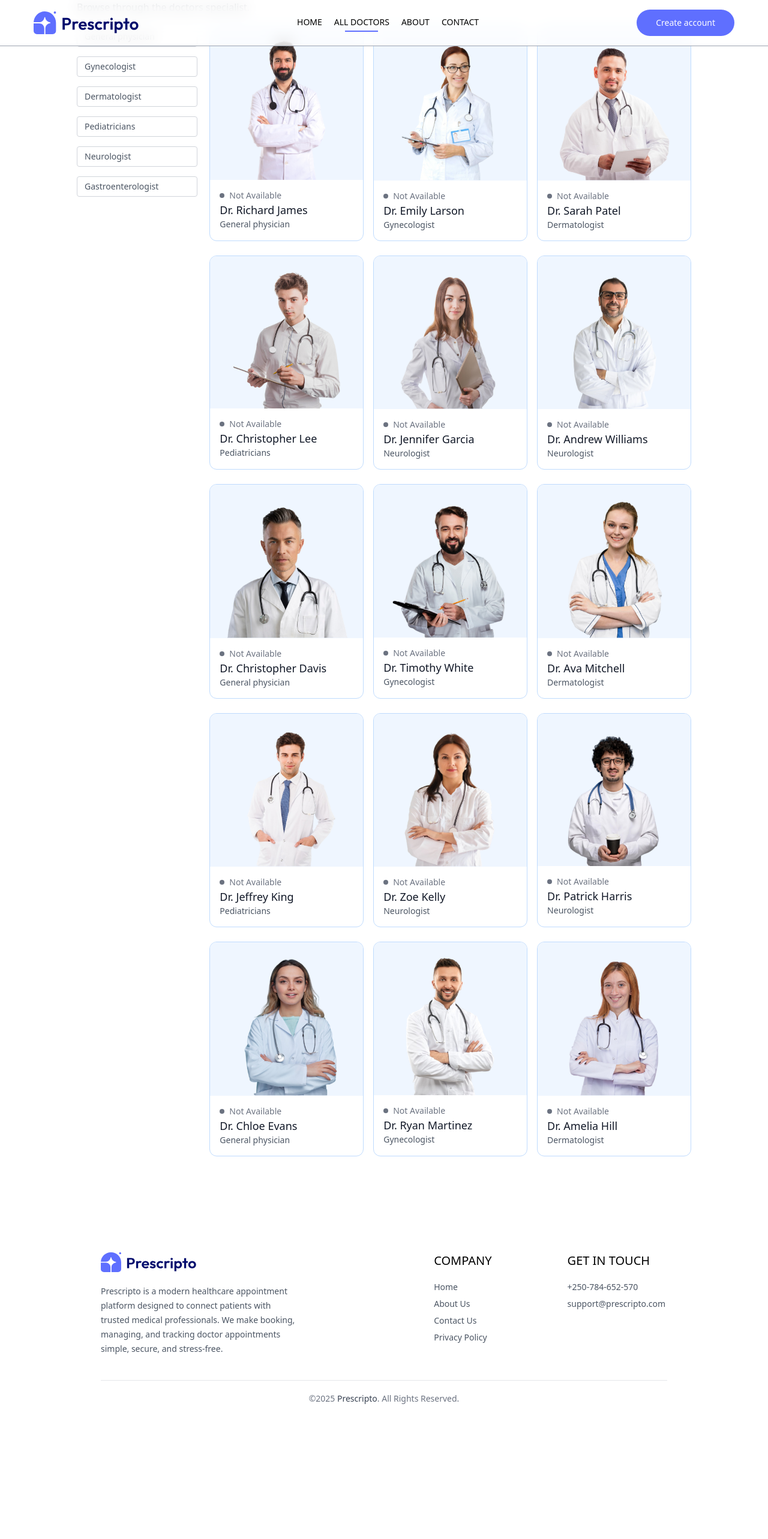
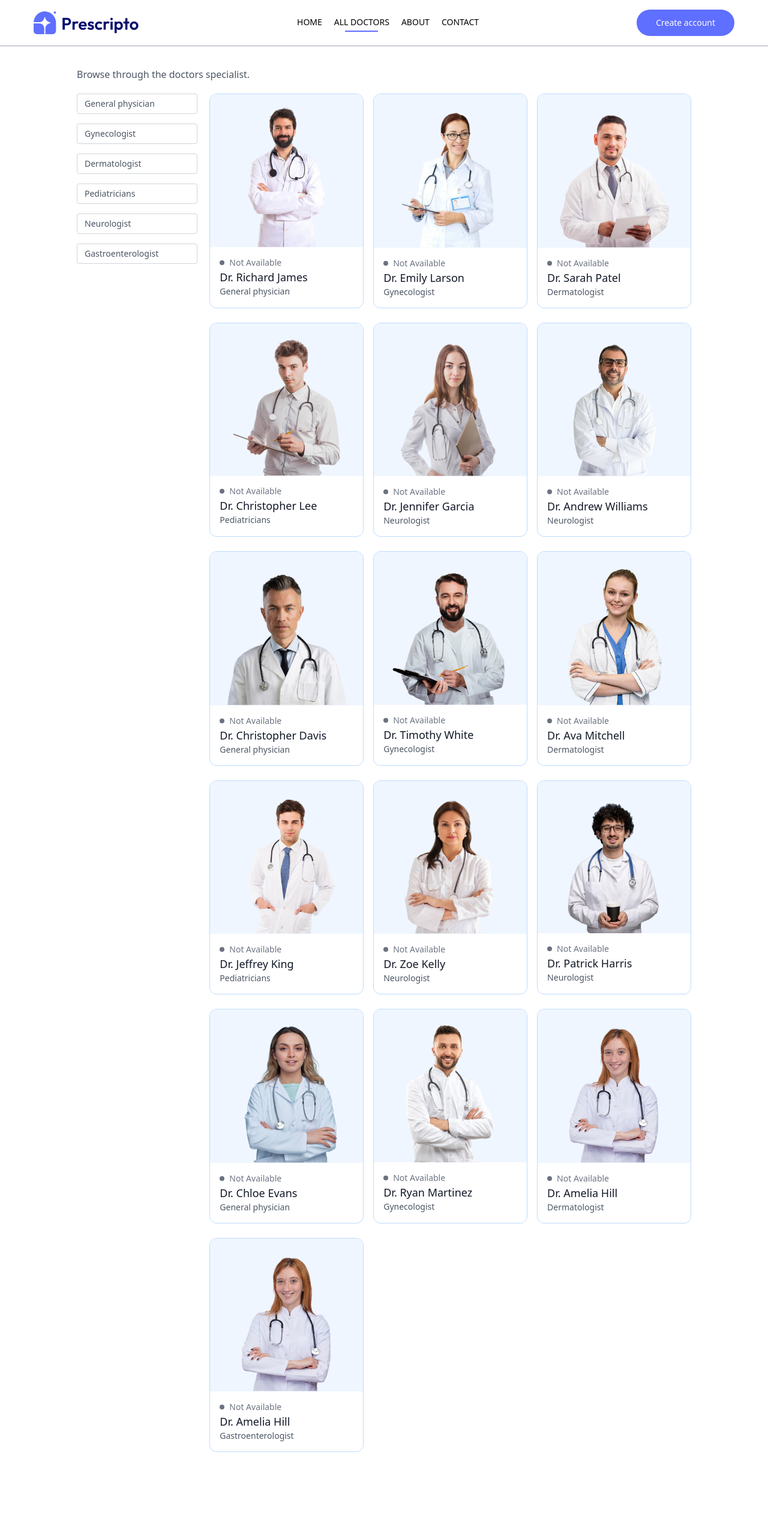
Before and after one commit to SHIVA00202/Doctor_Appointment, a React (Vite) app in the folder frontend/: page /doctors in a window 1280 px wide. Shown: the top 2566 px of the page at 60% size. Before the commit the page ends 2362 px from the top, so only its background shows below. Built offline with nearby package versions, Linux system fonts and the light colour scheme.

Commit message:
Adding Doctor's Data

```diff
--- a/frontend/src/assets/assets.js
+++ b/frontend/src/assets/assets.js
@@ -296,4 +296,18 @@ export const doctors = [
             line2: 'Circle, Ring Road, London'
         }
     },
+    {
+        _id: 'doc16',
+        name: 'Dr. Amelia Hill',
+        image: doc15,
+        speciality: 'Gastroenterologist',
+        degree: 'MBBS',
+        experience: '1 Years',
+        about: 'Dr. Davis has a strong commitment to delivering comprehensive medical care, focusing on preventive medicine, early diagnosis, and effective treatment strategies. Dr. Davis has a strong commitment to delivering comprehensive medical care, focusing on preventive medicine, early diagnosis, and effective treatment strategies.',
+        fees: 30,
+        address: {
+            line1: '37th Cross, Richmond',
+            line2: 'Circle, Ring Road, London'
+        }
+    },
 ]
--- a/frontend/src/pages/Doctors.jsx
+++ b/frontend/src/pages/Doctors.jsx
@@ -25,7 +25,7 @@ const Doctors = () => {
 
   return (
     <div>
-      <p className="text-gray-600">Browse through the doctors specialist.</p>
+      <p className="text-gray-600 mt-28">Browse through the doctors specialist.</p>
       <div className="flex flex-col sm:flex-row items-start gap-5 mt-5">
         <button
           className={`py-1 px-3 border rounded text-sm transition-all sm:hidden ${
```
